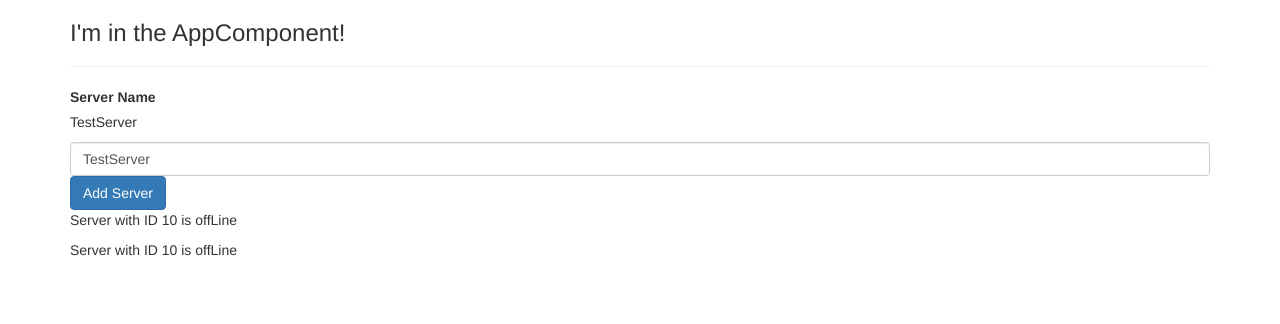
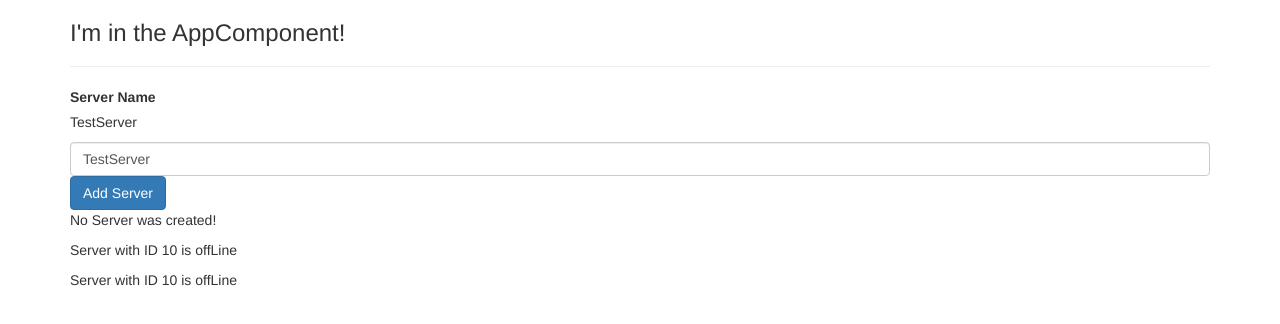
Before and after one commit to yuhyeon99/angular-recipe-manager, an Angular app: page / in a window 1280 px wide. Shown: the top 324 px of the page. Built offline with nearby package versions, Linux system fonts and the light colour scheme.

Commit message:
ng-template 컴포넌트로 ngif else 조건 주기

```diff
--- a/src/app/servers/servers.component.html
+++ b/src/app/servers/servers.component.html
@@ -11,6 +11,11 @@
 </button>
 <!-- <p [innerText]="allowNewServer"></p> -->
 <!-- <p>{{ serverCreationStatus }}</p> -->
-<p *ngIf="serverCreated">Server was created, sever name is {{ serverName }}</p>
+<p *ngIf="serverCreated; else noServer">Server was created, sever name is {{ serverName }}</p>
+<ng-template #noServer>
+  <p>
+    No Server was created!
+  </p>
+</ng-template>
 <app-server></app-server>
 <app-server></app-server>
```
